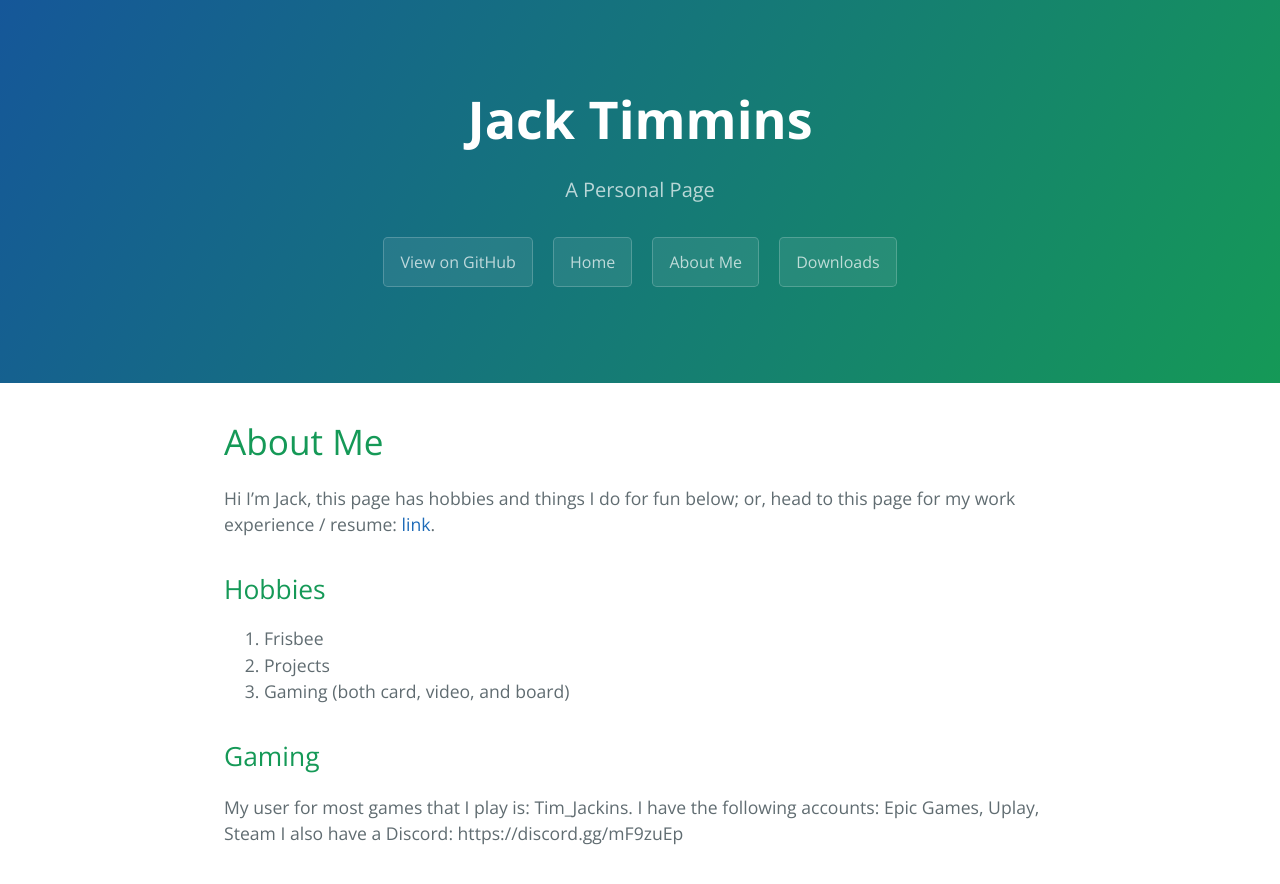
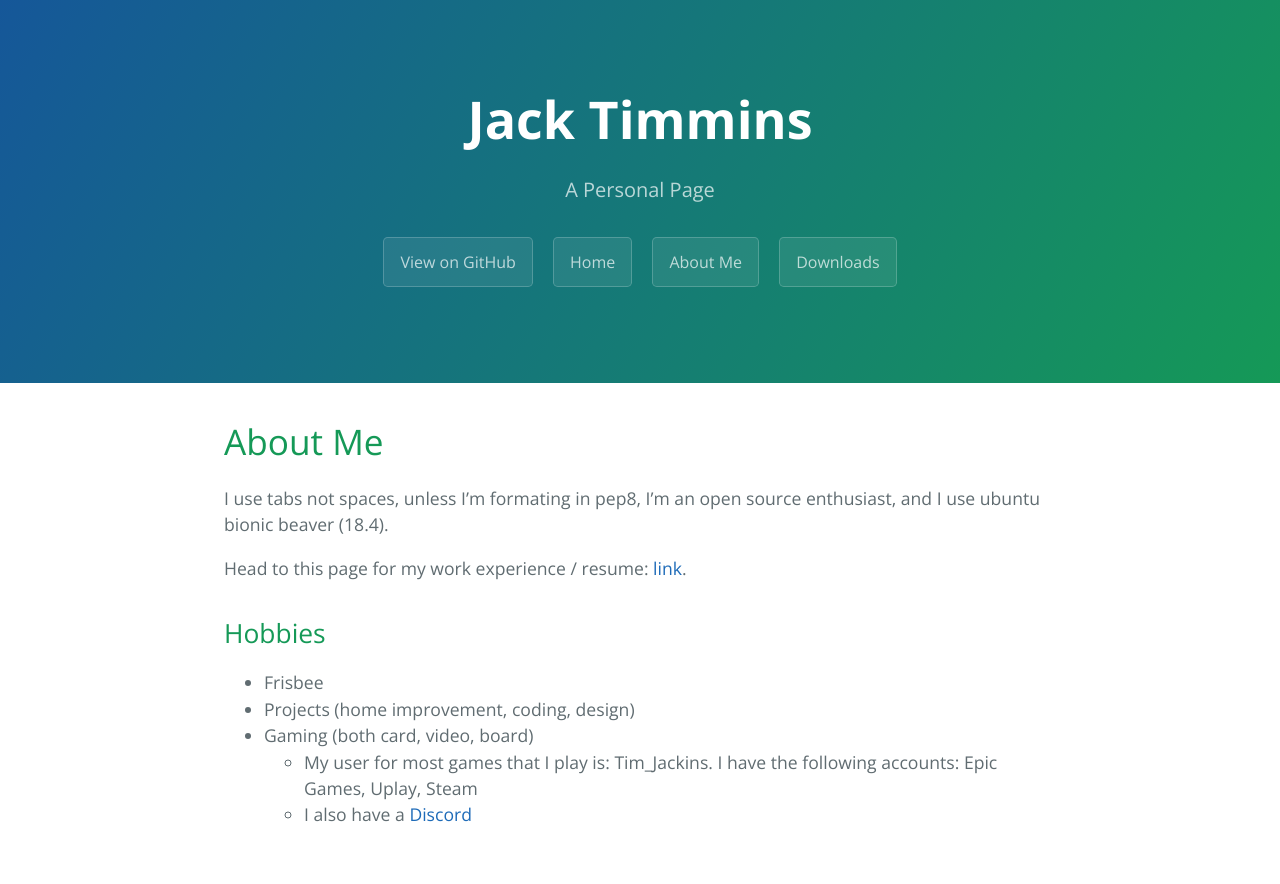
Before and after one commit to jonahweissman/Tim-Jackins.github.io, a Jekyll site: the page built from pages/about_me.md, in a window 1280 px wide. Shown: the top 884 px of the page. Built offline with Jekyll 4.4.1, drawn with Linux system fonts in a browser that asks for light colours; our own code applies the rules of GitHub Pages for plain Markdown files.

Commit message:
Added to multiple pages

```diff
--- a/pages/about_me.md
+++ b/pages/about_me.md
@@ -3,15 +3,14 @@ layout: default
 ---
 # About Me
 
-Hi I'm Jack, this page has hobbies and things I do for fun below; or, head to this page for my work experience / resume: [link](/pages/resume.html).
+I use tabs not spaces, unless I'm formating in pep8, I'm an open source enthusiast, and I use ubuntu bionic beaver (18.4).
+
+Head to this page for my work experience / resume: [link](/pages/resume.html).
 
 ## Hobbies
 
-1. Frisbee
-2. Projects
-3. Gaming (both card, video, and board)
-
-## Gaming
-
-My user for most games that I play is: Tim_Jackins. I have the following accounts: Epic Games, Uplay, Steam
-I also have a Discord: https://discord.gg/mF9zuEp
+- Frisbee
+- Projects (home improvement, coding, design)
+- Gaming (both card, video, board)
+  - My user for most games that I play is: Tim_Jackins. I have the following accounts: Epic Games, Uplay, Steam
+  - I also have a [Discord](https://discord.gg/mF9zuEp)
```
Also changed, not shown: index.md (+5 -1 lines), pages/resume.md (+2 -2 lines).
